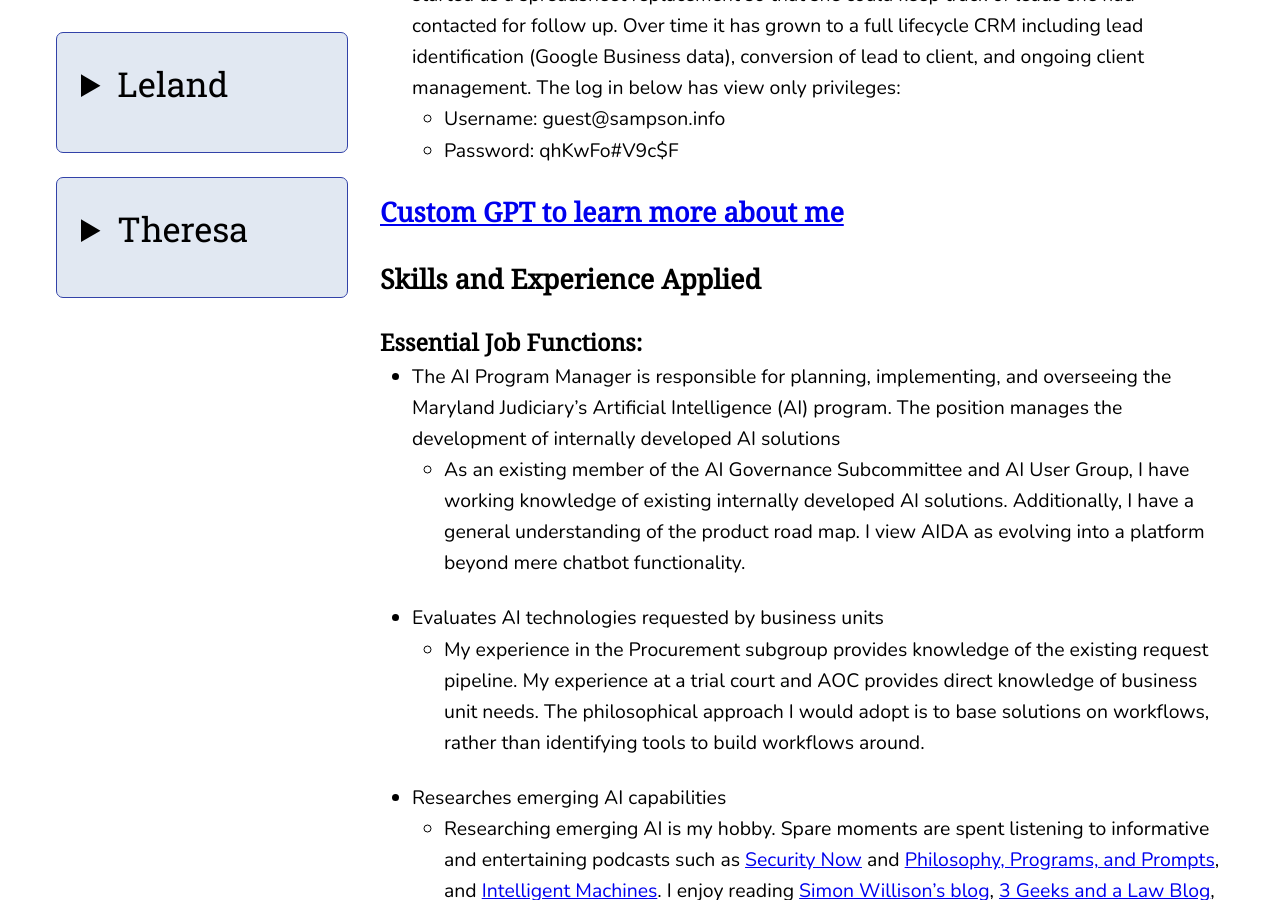
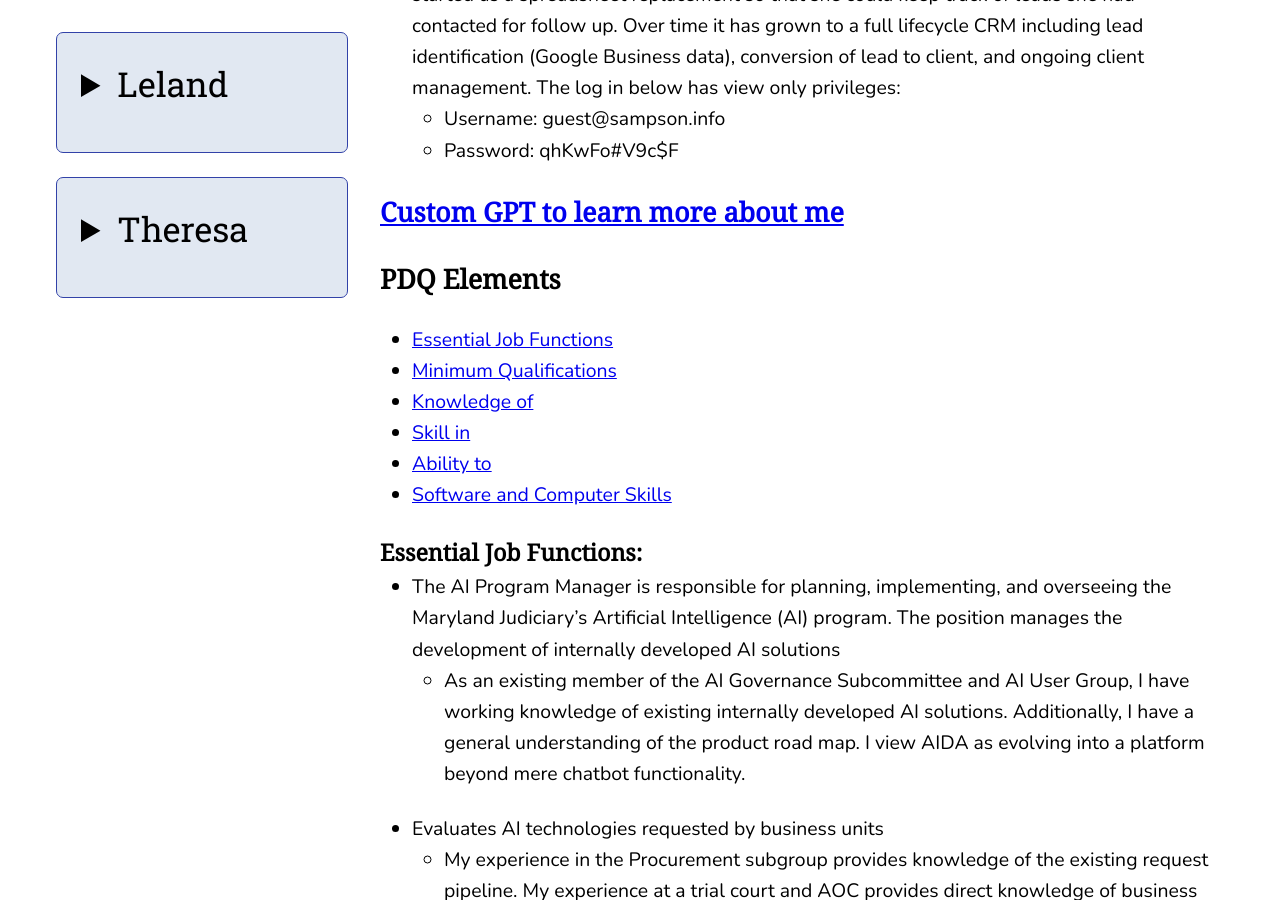
Before and after one commit to lelandsampson/Leland-Sampson-Website, a Jekyll site: the page built from jis.md, in a window 1280 px wide and 900 px high, scrolled down 697 px. Built offline with Jekyll 4.4.1, drawn with Linux system fonts in a browser that asks for light colours.

Commit message:
Update jis.md

```diff
--- a/jis.md
+++ b/jis.md
@@ -17,9 +17,15 @@ title: JIS AI Manager
 
 ## [Custom GPT to learn more about me](insert gpt link)
 
-## Skills and Experience Applied
+## PDQ Elements
+- [Essential Job Functions](#functions)
+- [Minimum Qualifications](#qualifications)
+- [Knowledge of](#knowledge)
+- [Skill in](#skill)
+- [Ability to](#ability)
+- [Software and Computer Skills](#comp-skills)
 
-### Essential Job Functions:
+### <a id="functions"></a>Essential Job Functions:
 
 - The AI Program Manager is responsible for planning, implementing, and overseeing the Maryland Judiciary's Artificial Intelligence (AI) program. The position manages the development of internally developed AI solutions
 	- As an existing member of the AI Governance Subcommittee and AI User Group, I have working knowledge of existing internally developed AI solutions. Additionally, I have a general understanding of the product road map. I view AIDA as evolving into a platform beyond mere chatbot functionality.
@@ -66,7 +72,7 @@ title: JIS AI Manager
 - <a id="briefing"></a>Prepare executive briefings, reports, presentations, and recommendations related to AI initiatives, adoption, and program performance.
 	- My career demonstrates a long history of communicating with executives and Judiciary leadership. I feel very comfortable developing plans and goals that align with the Judiciary's strategic goals and effectively communicating plans and outcomes to leadership.
 
-### Minimum Qualifications:
+### <a id="qualifications"></a>Minimum Qualifications:
 
 - **Education:** Bachelor?s Degree from an accredited college or university.
 	- My education exceeds the minimum qualifications.
@@ -81,7 +87,7 @@ title: JIS AI Manager
 	- I have been a manager and part of the library management team since 2019.
 
 
-### Knowledge of:
+### <a id="knowledge"></a>Knowledge of:
 
 - Enterprise Artificial Intelligence technologies and concepts.
 	- I am familiar with Azure AI foundary. I also think that [Copilot Studio](https://learn.microsoft.com/en-us/microsoft-copilot-studio/fundamentals-what-is-copilot-studio) could be a useful tool for distributing custom applications to staff.
@@ -109,12 +115,12 @@ title: JIS AI Manager
 
 - Public sector technology operations.
 
-### Skill in:
+### <a id="skill"></a>Skill in:
 
 - Researching emerging AI technologies, industry trends and best practices to provide recommendations.
 	- [See my response regarding emerging AI capabilities above](#research)
 
-### Ability to:
+### <a id="ability"></a>Ability to:
 
 - Prepare executive briefings, reports, presentations, and recommendations related to AI initiatives, adoptions and program performance.
 	- [See my response regarding briefing above](#briefing)
@@ -124,6 +130,6 @@ title: JIS AI Manager
 
 - Lead cross-functional teams engaged in AI initiatives.
 
-### Software and Computer Skills:
+### <a id="comp-skills"></a>Software and Computer Skills:
 
 - Microsoft 365. Microsoft Teams. Microsoft Copilot. Azure AI Services. Azure OpenAI. SharePoint. GitHub CoPilot. Power BI. Microsoft Project. Visio. Microsoft Purview. Microsoft Defender. MDEC and other Judiciary applications as required
```
